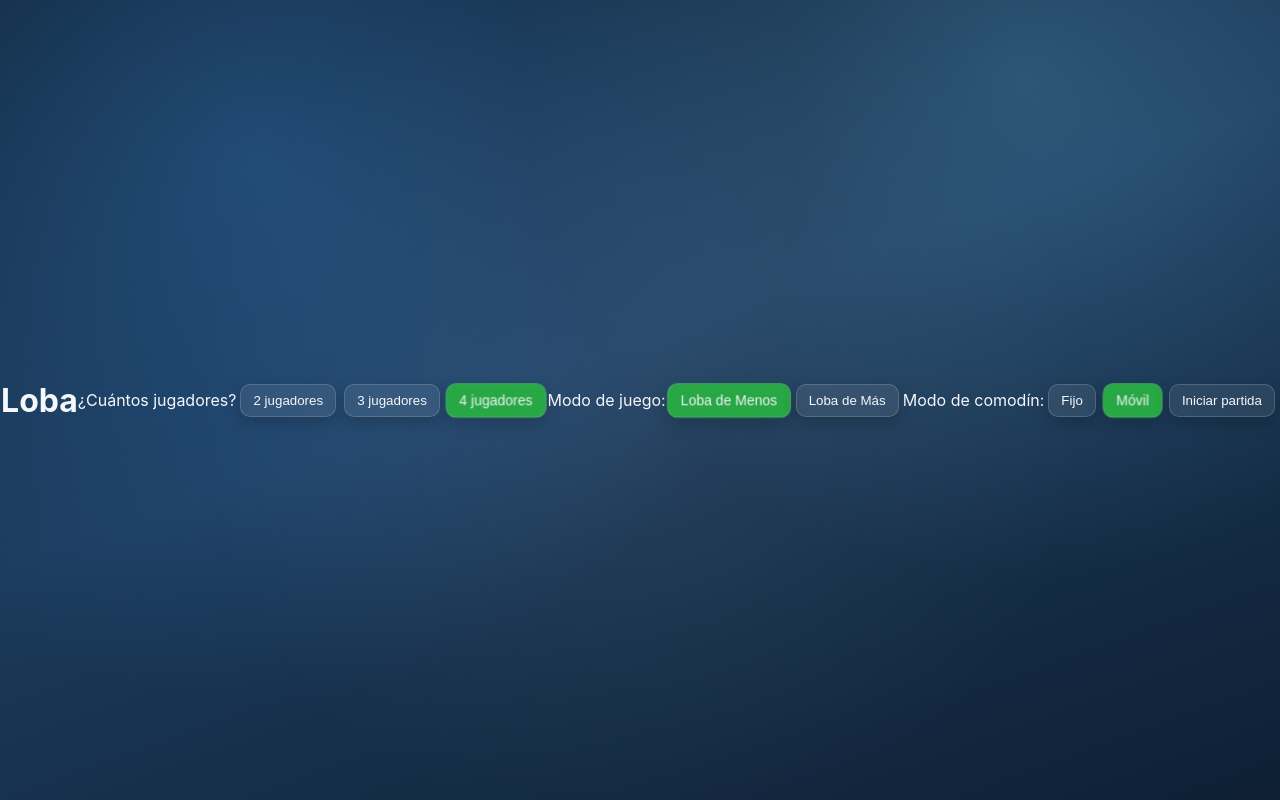
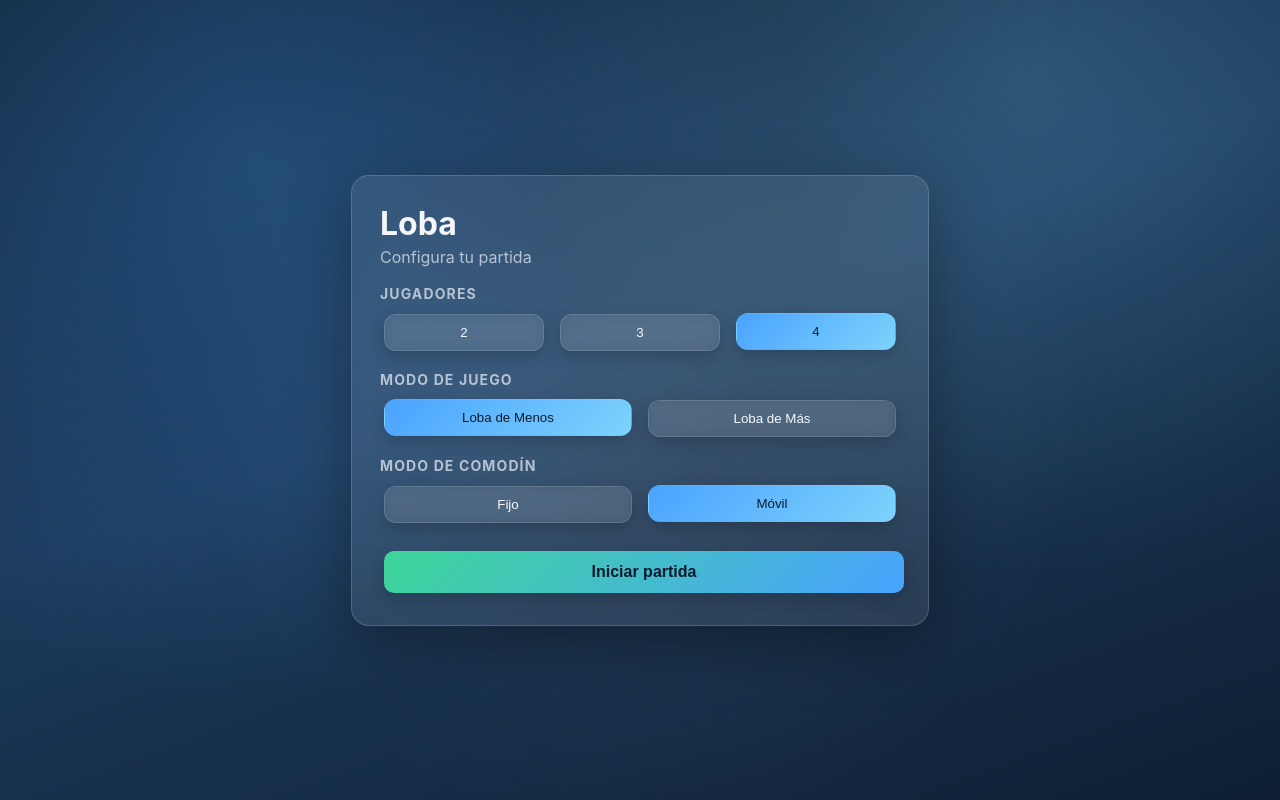
Before and after one commit to martinfrangul/lobaGame, a React (Vite) app: page / in a window 1280 px wide. Built offline with nearby package versions, Linux system fonts and the light colour scheme.

Commit message:
feat(ui): pantalla de configuracion elegante

```diff
--- a/src/components/GameTable.jsx
+++ b/src/components/GameTable.jsx
@@ -859,51 +859,65 @@ const GameTable = () => {
   if (!gameStarted) {
     return (
       <div className="game-table setup-screen">
+        <div className="setup-card">
           <h1>Loba</h1>
-        <p>¿Cuántos jugadores?</p>
-        <div className="player-count-options">
+          <p className="setup-subtitle">Configura tu partida</p>
+
+          <div className="setup-section">
+            <h3>Jugadores</h3>
+            <div className="setup-options">
               {[2, 3, 4].map((count) => (
                 <button
                   key={count}
-              className={playerCount === count ? "selected" : ""}
+                  className={`setup-option ${playerCount === count ? "selected" : ""}`}
                   onClick={() => setPlayerCount(count)}
                 >
-              {count} jugadores
+                  {count}
                 </button>
               ))}
             </div>
-        <p>Modo de juego:</p>
-        <div className="game-mode-options">
+          </div>
+
+          <div className="setup-section">
+            <h3>Modo de juego</h3>
+            <div className="setup-options">
               <button
-            className={gameMode === "menos" ? "selected" : ""}
+                className={`setup-option ${gameMode === "menos" ? "selected" : ""}`}
                 onClick={() => setGameMode("menos")}
               >
                 Loba de Menos
               </button>
               <button
-            className={gameMode === "mas" ? "selected" : ""}
+                className={`setup-option ${gameMode === "mas" ? "selected" : ""}`}
                 onClick={() => setGameMode("mas")}
               >
                 Loba de Más
               </button>
             </div>
+          </div>
 
-        <p>Modo de comodín:</p>
-        <div className="joker-mode-options">
+          <div className="setup-section">
+            <h3>Modo de comodín</h3>
+            <div className="setup-options">
               <button
-            className={jokerMode === "fixed" ? "selected" : ""}
+                className={`setup-option ${jokerMode === "fixed" ? "selected" : ""}`}
                 onClick={() => setJokerMode("fixed")}
               >
                 Fijo
               </button>
               <button
-            className={jokerMode === "mobile" ? "selected" : ""}
+                className={`setup-option ${jokerMode === "mobile" ? "selected" : ""}`}
                 onClick={() => setJokerMode("mobile")}
               >
                 Móvil
               </button>
             </div>
-        <button onClick={startGame}>Iniciar partida</button>
+          </div>
+
+          <button className="start-button" onClick={startGame}>
+            Iniciar partida
+          </button>
+        </div>
       </div>
     );
   }
--- a/src/styles/styles.css
+++ b/src/styles/styles.css
@@ -216,6 +216,84 @@ button.selected {
   gap: 4px;
   margin-bottom: 4px;
   justify-content: center;
+}
+
+/* Pantalla de configuración */
+.setup-screen {
+  display: flex;
+  align-items: center;
+  justify-content: center;
+}
+
+.setup-card {
+  width: min(92vw, 520px);
+  padding: 28px;
+  border-radius: 18px;
+  background: rgba(255, 255, 255, 0.08);
+  backdrop-filter: blur(12px);
+  border: 1px solid rgba(255, 255, 255, 0.16);
+  box-shadow: 0 20px 60px rgba(0, 0, 0, 0.35);
+  animation: fadeIn 0.4s ease;
+}
+
+.setup-card h1 {
+  margin: 0 0 4px;
+  font-size: 32px;
+}
+
+.setup-subtitle {
+  margin: 0 0 18px;
+  color: var(--muted);
+}
+
+.setup-section {
+  margin-bottom: 16px;
+}
+
+.setup-section h3 {
+  margin: 0 0 8px;
+  font-size: 14px;
+  text-transform: uppercase;
+  letter-spacing: 0.08em;
+  color: var(--muted);
+}
+
+.setup-options {
+  display: flex;
+  gap: 8px;
+  flex-wrap: wrap;
+}
+
+.setup-option {
+  flex: 1 1 0;
+  min-width: 90px;
+  padding: 10px 12px;
+  border-radius: 12px;
+  background: rgba(255, 255, 255, 0.06);
+  border: 1px solid rgba(255, 255, 255, 0.14);
+}
+
+.setup-option.selected {
+  background: linear-gradient(135deg, #4aa3ff, #7dd3fc);
+  color: #0b1b2b;
+  border-color: transparent;
+  transform: translateY(-1px);
+}
+
+.start-button {
+  width: 100%;
+  margin-top: 8px;
+  padding: 12px 16px;
+  font-size: 16px;
+  font-weight: 700;
+  background: linear-gradient(135deg, #3dd598, #4aa3ff);
+  color: #0b1b2b;
+  border: none;
+}
+
+@keyframes fadeIn {
+  from { opacity: 0; transform: translateY(8px); }
+  to { opacity: 1; transform: translateY(0); }
 }
 
 /* Resaltado de turno */
```
Lines whose indentation alone changed are shown as unchanged.
